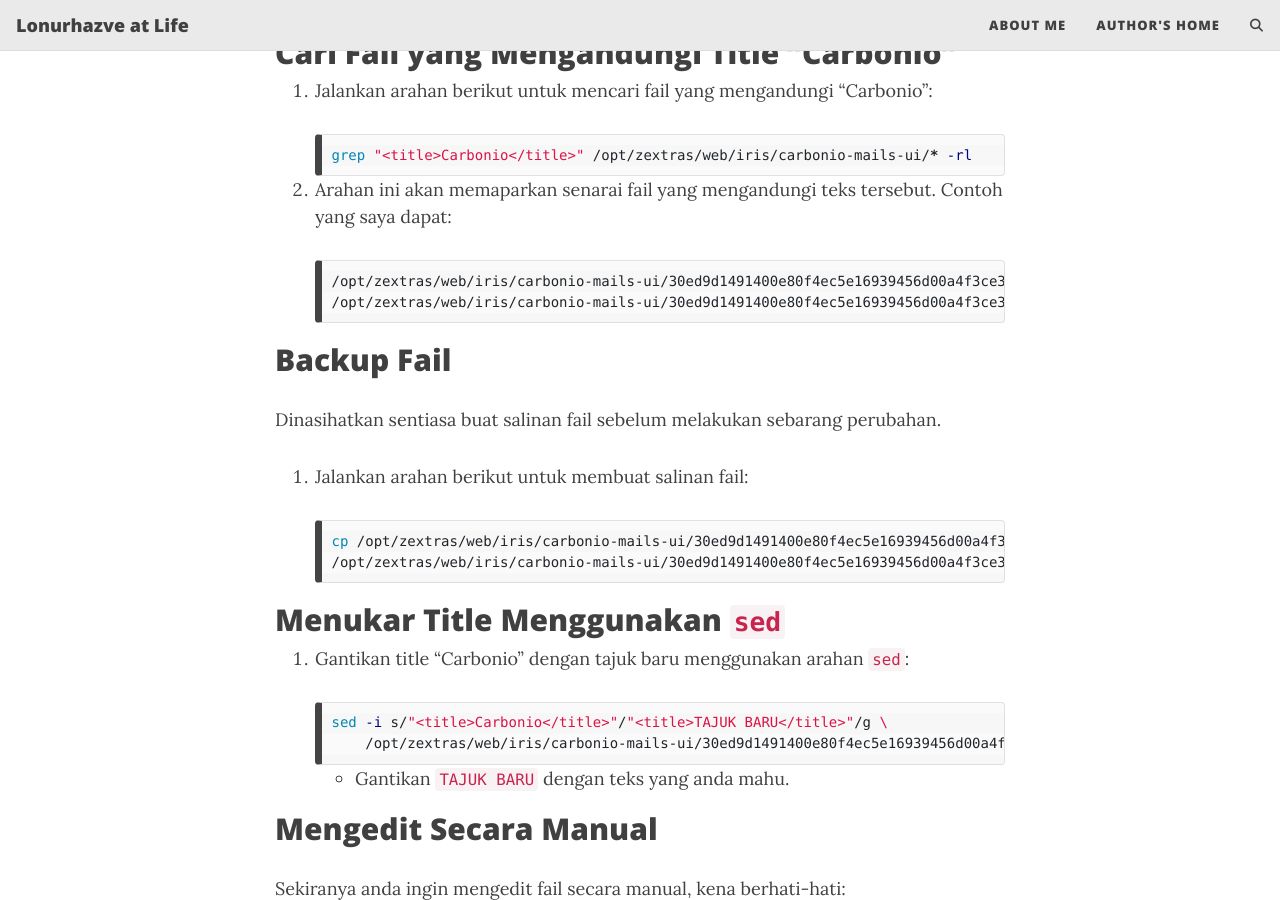
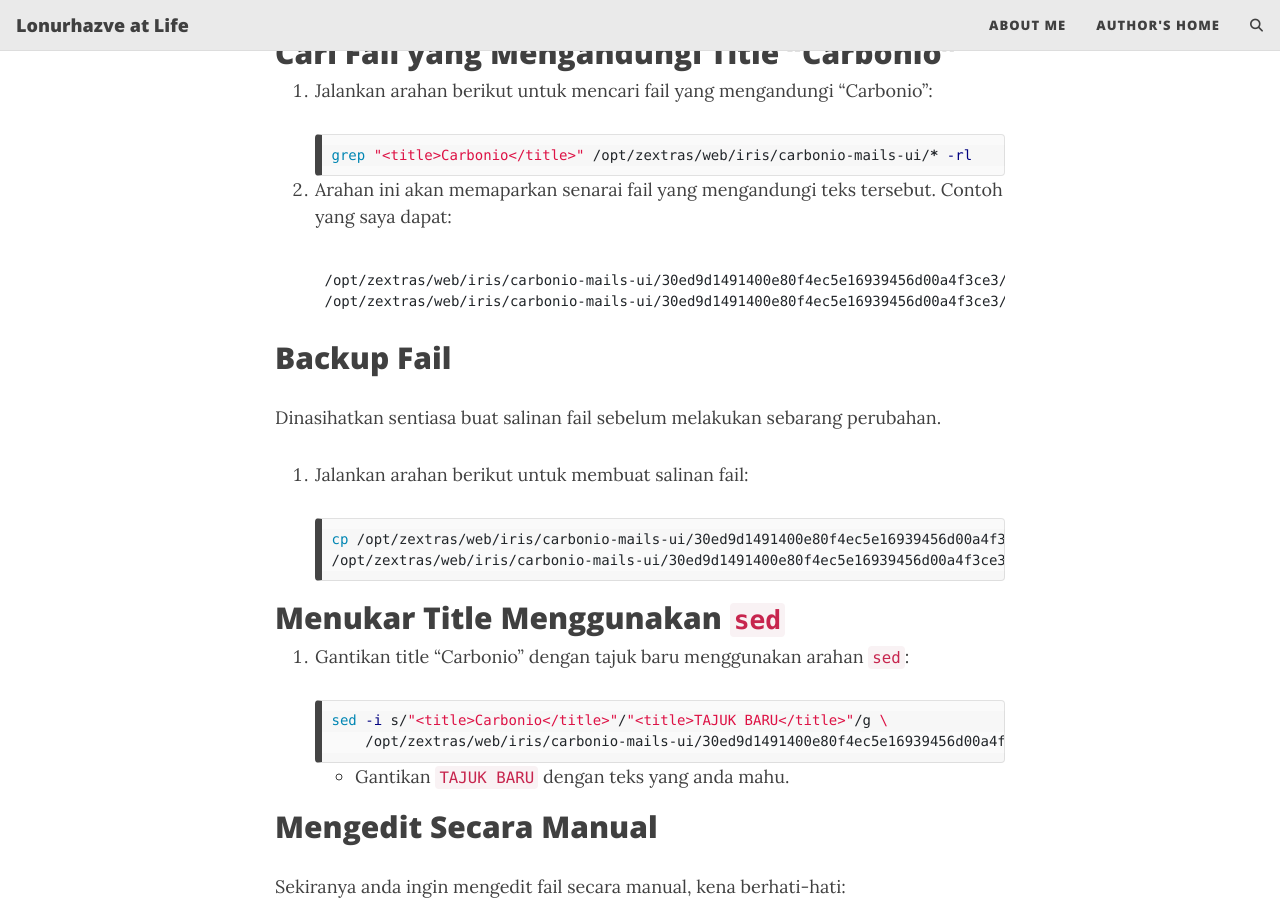
Before and after one commit to lonurhazve/lonurhazve.github.io, a Jekyll site: the page built from _posts/2025-01-28-zextras-carbonio-ce-%3A-customize-printview-printpage-carbonio-comunity-edition.md, in a window 1280 px wide and 900 px high, scrolled down 434 px. Built offline with Jekyll 4.4.1, drawn with Linux system fonts in a browser that asks for light colours; comment, search, counter and statistics services are not loaded.

Commit message:
Update 2025-01-28-zextras-carbonio-ce-%3A-customize-printview-printpage-carbonio-comunity-edition.md

````diff
--- a/_posts/2025-01-28-zextras-carbonio-ce-%3A-customize-printview-printpage-carbonio-comunity-edition.md
+++ b/_posts/2025-01-28-zextras-carbonio-ce-%3A-customize-printview-printpage-carbonio-comunity-edition.md
@@ -13,7 +13,7 @@
 
 2. Arahan ini akan memaparkan senarai fail yang mengandungi teks tersebut. Contoh yang saya dapat:
 
-   ```sh
+   ```log
    /opt/zextras/web/iris/carbonio-mails-ui/30ed9d1491400e80f4ec5e16939456d00a4f3ce3/534.a41dc3b1.chunk.js
    /opt/zextras/web/iris/carbonio-mails-ui/30ed9d1491400e80f4ec5e16939456d00a4f3ce3/534.a43dc6b1.chunk.map
    ```
````
